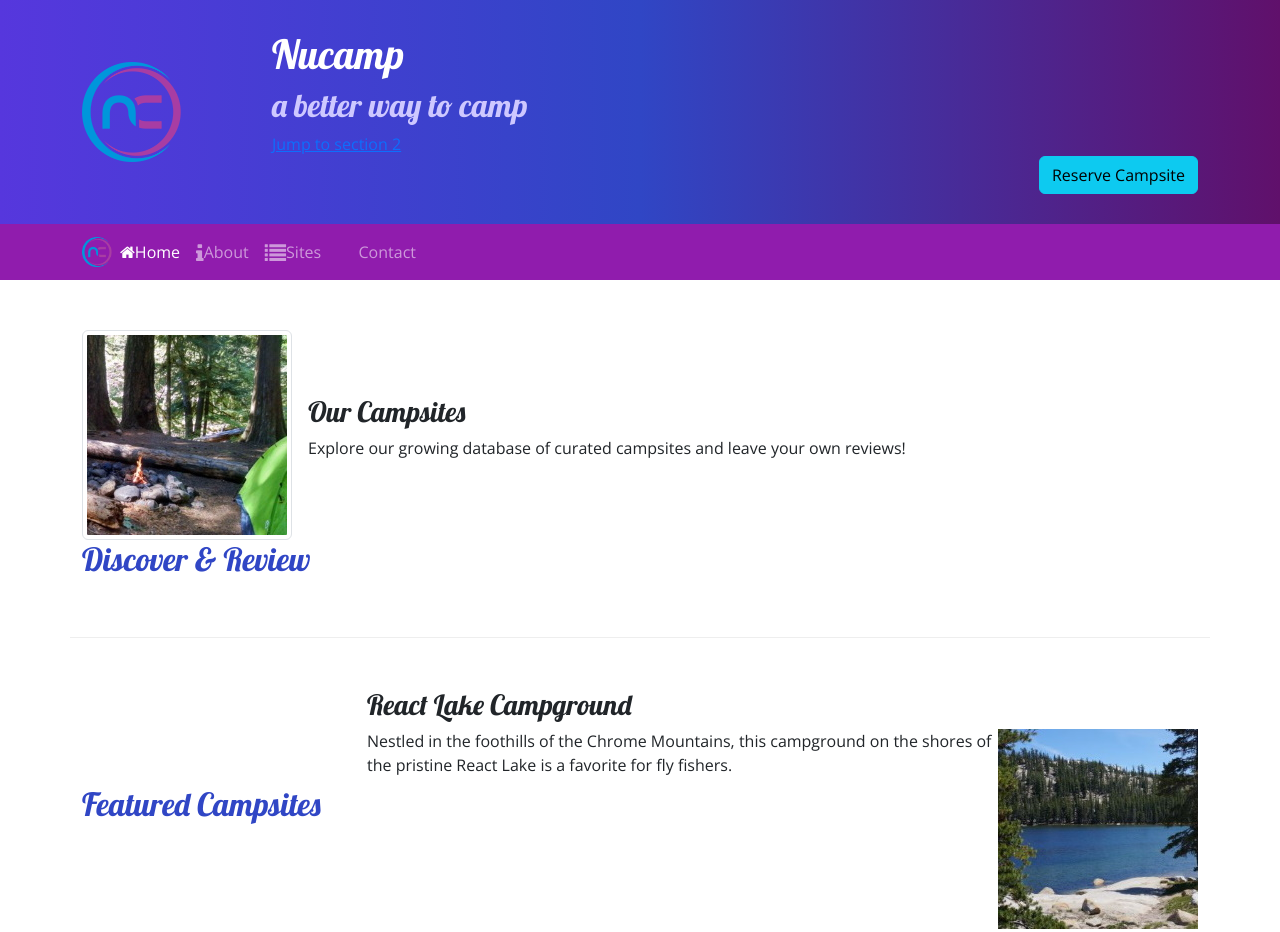
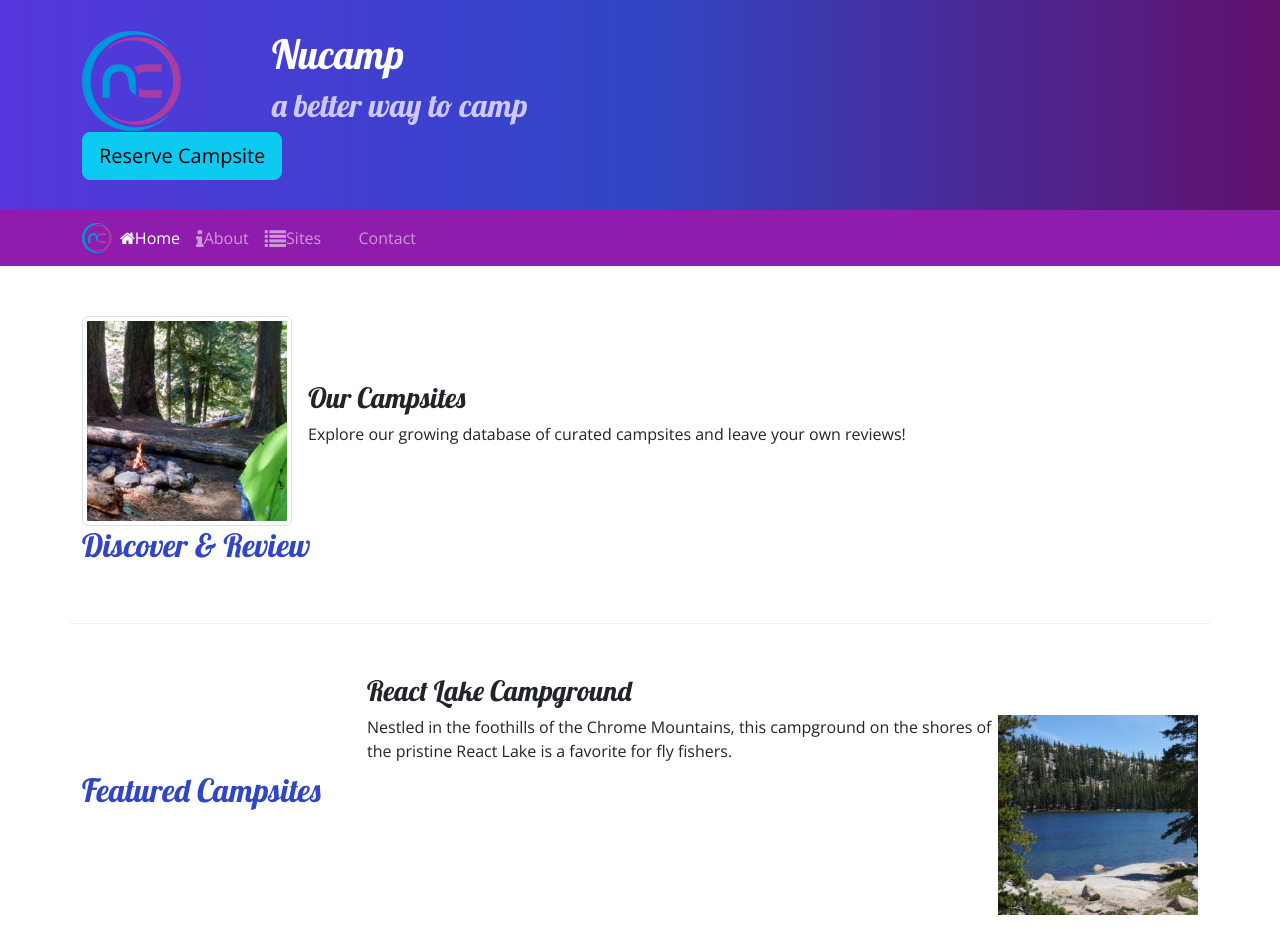
Before and after one commit to Ibrahimasfbarry/nucampsite, a website: page index.html in a window 1280 px wide. Shown: the top 932 px of the page. Drawn offline with nearby package versions, Linux system fonts and the light colour scheme.

Commit message:
Tooltips

```diff
--- a/index.html
+++ b/index.html
@@ -25,12 +25,16 @@
                     <img src="img/logo.png" class="img-fluid" />
                 </div>
                 <div class="col">
-                    <div>
                         <h1>Nucamp</h1>
                         <h2>a better way to camp</h2>
-                        <a href="#reserveForm">Jump to section 2</a><br />
-                            <button class="btn btn-info pull-right" type="submit">Reserve Campsite</button>
-                    </div>
+                </div>
+                <div>
+                    <a href="#reserveForm" role="button" class="btn btn-lg btn-info" data-bs-toggle="tooltip"
+                    data-bs-placement="bottom" data-bs-html="true" title="Or call us at <br />
+                    <strong>1-206-555-1234</strong>">
+                    Reserve Campsite
+                    </a>
+                <!--- <button class="btn btn-info pull-right" type="submit">Reserve Campsite</button> --->
                 </div>
             </div>
         </div>
@@ -160,5 +164,10 @@
     <!-- Bootstrap JavaScript plugins.-->
     <script src="node_modules/bootstrap/dist/js/bootstrap.bundle.js"></script>
 
+    <script>
+        const tooltipTriggerList = document.querySelectorAll('[data-bs-toggle="tooltip"]')
+        const tooltipList = [...tooltipTriggerList].map(tooltipTriggerEl => new bootstrap.Tooltip(tooltipTriggerEl))
+     </script>
+
 </body>
 </html>
--- a/package.json
+++ b/package.json
@@ -14,6 +14,7 @@
     "lite-server": "^2.6.1"
   },
   "dependencies": {
+    "bootstrap": "^5.2.3",
     "bootstrap-social": "^5.1.1",
     "font-awesome": "^4.7.0"
   }
```
Also changed, not shown: 1 other file.
